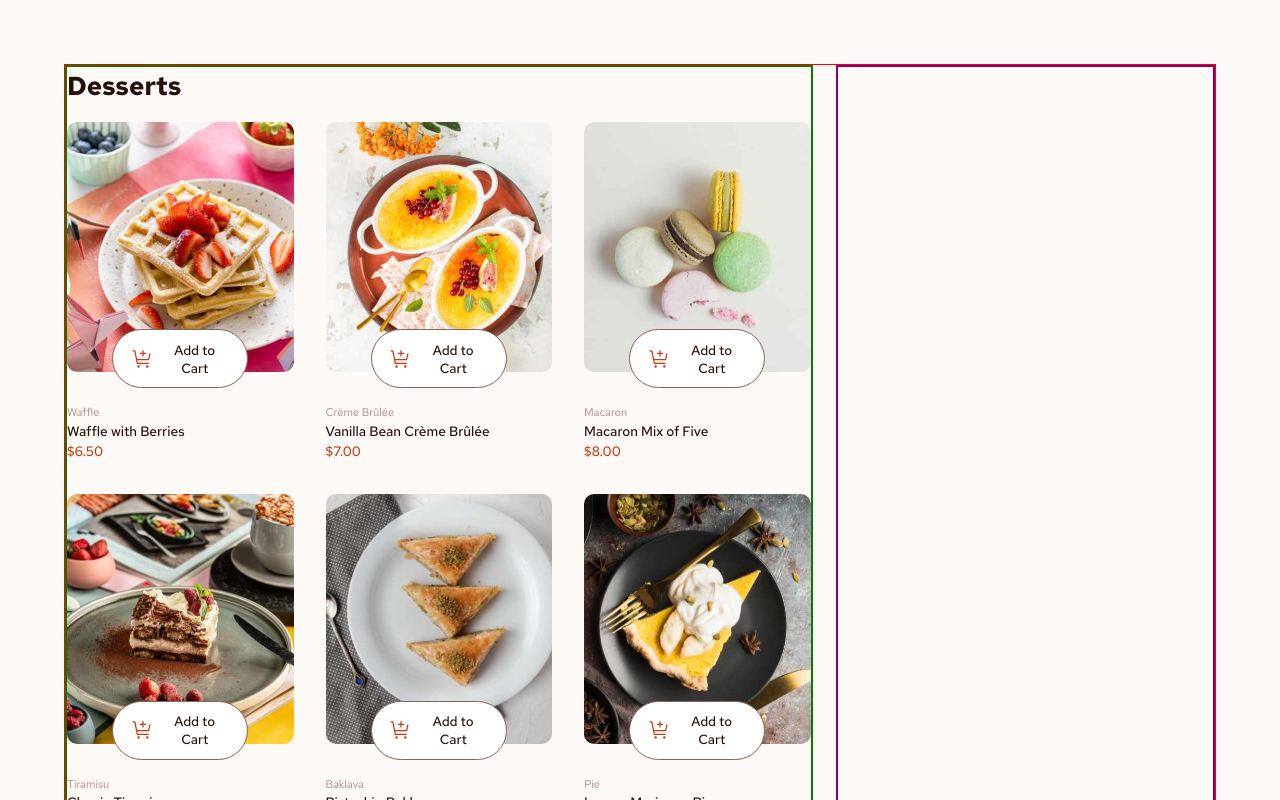
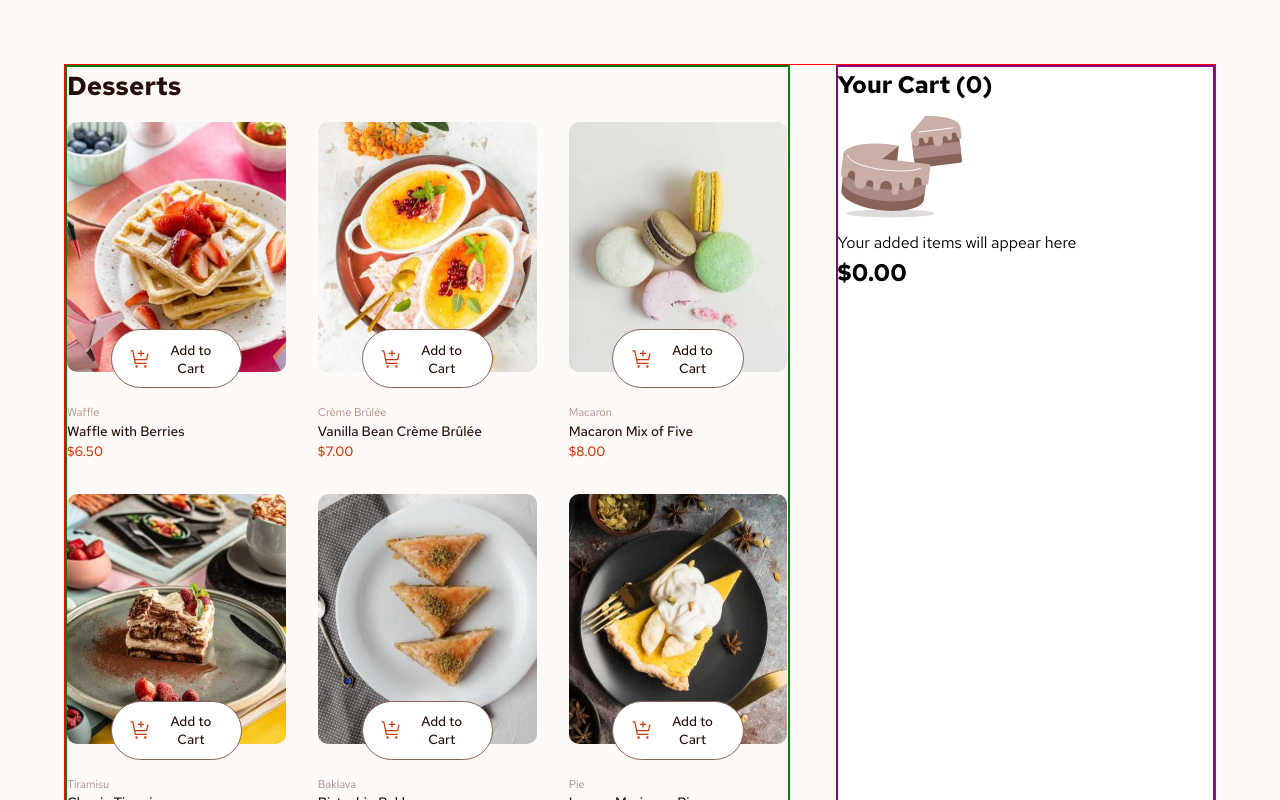
Before and after one commit to winniffy/product-list-cart, a React (Vite) app: page / in a window 1280 px wide. Shown: the top 800 px of the page. Built offline with nearby package versions, Linux system fonts and the light colour scheme.

Commit message:
shopping cart logic and install boxicon package

```diff
--- a/package.json
+++ b/package.json
@@ -10,6 +10,7 @@
     "preview": "vite preview"
   },
   "dependencies": {
+    "boxicons": "^2.1.4",
     "react": "^18.3.1",
     "react-dom": "^18.3.1"
   },
--- a/src/App.jsx
+++ b/src/App.jsx
@@ -1,9 +1,64 @@
-import { useState } from 'react'
+import { useEffect, useReducer } from 'react'
 import './variables.css'
 import Products from './data.json'
 import Desserts from './components/Desserts'
+import Cart from './components/Cart'
+
+// reducer
+function reducer(state, action) {
+  switch (action.type) {
+
+    case "add":
+      // check if item exists
+      const existingItem = state.find((item) => item.id === action.payload.id);
+      if (existingItem) {
+        return state.map((item) =>
+          item.id === action.payload.id ? {...item, quantity: item.quantity + 1} : item
+        )
+      } else {
+        return [...state, {...action.payload, quantity: 1}];
+      };
+
+    case "remove":
+      return state.map((item) =>
+        item.id === action.payload.id ? {...item, quantity: item.quantity - 1} : item
+      )
+      .filter((item) => item.quantity > 0);
+
+    default:
+      return state;
+  }
+}
+
+// initial cart state from local storage
+function initialCartState() {
+  const existingCart = localStorage.getItem('cartItems');
+  return existingCart ? JSON.parse(existingCart) : [];
+};
+
 
 function App() {
+
+  const [cartItems, dispatch] = useReducer(reducer, [], initialCartState);
+
+  function addToCart (dessert) {
+    dispatch({type: "add", payload: dessert})
+  };
+
+  function removeItem (dessertID) {
+    dispatch({type: "remove", payload: {id: dessertID}})
+  };
+
+  // cart total
+  const totalAmount = cartItems.reduce((total, item) => {
+    return total + item.price * item.quantity
+  }, 0);
+
+  // save current cart to localStorage when cart changes
+  useEffect(() => {
+    localStorage.setItem('cartItems', JSON.stringify(cartItems));
+  }, [cartItems]);
+
 
   return (
     <>
@@ -12,12 +67,12 @@ function App() {
 
         {/* left section */}
         <section className="left_container">
-          <Desserts products={Products} />
+          <Desserts products={Products} addToCart={addToCart} cartItems={cartItems} removeItem={removeItem} />
         </section>
 
         {/* right section */}
         <section className="right_container">
-
+          <Cart cartItems={cartItems} removeItem={removeItem} totalAmount={totalAmount} />
         </section>
 
       </div>
--- a/src/components/Cart.css
+++ b/src/components/Cart.css
@@ -0,0 +1,4 @@
+.cart_item-container {
+    outline: 2px solid red;
+    padding-block: 2rem;
+}
--- a/src/components/Cart.jsx
+++ b/src/components/Cart.jsx
@@ -0,0 +1,30 @@
+import CartItem from "./CartItem"
+import emptyIllustration from "/images/illustration-empty-cart.svg"
+import './Cart.css';
+
+const Cart = ({cartItems, removeItem, totalAmount}) => {
+  return (
+    <div>
+        <h2>Your Cart ({cartItems.length})</h2>
+        {
+            cartItems.length === 0 ? (
+                <>
+                    <img src={emptyIllustration} alt="empty illustration image" />
+                    <p>Your added items will appear here</p>
+                </>
+            ) : (
+                cartItems.map((item) => {
+                    console.log(cartItems)
+                    return (
+                        <CartItem key={item.id} item={item} removeItem={removeItem} />
+                    )
+                })
+            )
+        }
+
+        <h2>{`$${totalAmount.toFixed(2)}`}</h2>
+    </div>
+  )
+}
+
+export default Cart
--- /dev/null
+++ b/src/components/CartItem.jsx
@@ -0,0 +1,22 @@
+import removeIcon from '/images/icon-remove-item.svg';
+import './Cart.css';
+
+
+const CartItem = ({item, removeItem}) => {
+
+    const itemTotalAmount = `$${(item.quantity * item.price).toFixed(2)}`;
+
+  return (
+    <div className='cart_item-container'>
+        <p className='cart_item-name'>{item.name}</p>
+        <p className="cart_item-price">{`$${item.price.toFixed(2)}`}</p>
+        <p>{item.quantity}</p>
+        <p>{itemTotalAmount}</p>
+        <button onClick={(item) => removeItem(item.id)}>
+            <img src={removeIcon} alt="remove item icon" />
+        </button>
+    </div>
+  )
+}
+
+export default CartItem
--- a/src/components/DessertItem.jsx
+++ b/src/components/DessertItem.jsx
@@ -1,7 +1,9 @@
 import './Desserts.css';
-import cart from '/images/icon-add-to-cart.svg';
+import cartIcon from '/images/icon-add-to-cart.svg';
+// import decreaseIcon from '/images/icon-decrement-quantity.svg';
+// import increaseIcon from '/images/icon-increment-quantity.svg';
 
-const DessertItem = ({dessert}) => {
+const DessertItem = ({dessert, addToCart, cartItems, removeItem}) => {
 
     // card image background style
     const dessertCardImage = {
@@ -12,15 +14,32 @@ const DessertItem = ({dessert}) => {
         height: '250px',
     }
 
+    const dessertBorder = {
+        border: '2px solid var(--red)'
+    }
+
+    const checkIfItemExists = cartItems.some((item) => item.id === dessert.id);
+
   return (
     <aside className='desserts_card' key={dessert.id}>
-        {/* <img className='desserts_img' src={dessert.image.desktop} alt={`${dessert.name} image`} /> */}
-        <div className='desserts_img' style={dessertCardImage}>
+        <div className='desserts_img' style={{...dessertCardImage, ...checkIfItemExists ? dessertBorder : ''}}>
             {/* add to cart button */}
-            <button className="desserts_add-btn">
-                <img src={cart} alt="cart icon" className="cart_icon" />
-                <p className="cart_text">Add to Cart</p>
-            </button>
+            { checkIfItemExists ?
+            (<div className="desserts_add-btn inc_btn">
+                <box-icon name='minus' onClick={() => removeItem(dessert.id)}></box-icon>
+                <box-icon name='plus' onClick={() => addToCart(dessert)} ></box-icon>
+                {/* <button onClick={() => removeItem(dessert.id)} > <img src={decreaseIcon} alt="decrease" /> </button>
+                <button onClick={() => addToCart(dessert)} > <img src={increaseIcon} alt="increase" /> </button> */}
+            </div>)
+            : (
+                // <div className="desserts_img">
+                <button className="desserts_add-btn" onClick={() => addToCart(dessert)}>
+                    <img src={cartIcon} alt="cart icon" className="cart_icon" />
+                    <p className="cart_text">Add to Cart</p>
+                </button>
+                // </div>
+                )
+            }
         </div>
 
         {/* dessert card sub text */}
--- a/src/components/Desserts.css
+++ b/src/components/Desserts.css
@@ -46,6 +46,10 @@
     border-radius: 30px;
 }
 
+.inc_btn {
+    background-color: var(--red);
+}
+
 .cart_text {
     font-weight: 500;
     color: var(--rose900);
--- a/src/components/Desserts.jsx
+++ b/src/components/Desserts.jsx
@@ -1,8 +1,9 @@
 import DessertItem from './DessertItem'
 import './Desserts.css'
+import 'boxicons'
 
 
-const Desserts = ({products}) => {
+const Desserts = ({products, addToCart, cartItems, removeItem}) => {
 
   return (
     <div className="desserts_container">
@@ -12,7 +13,7 @@ const Desserts = ({products}) => {
                 // check if products exist and then map through products array from json file
                 products && products.map((dessert => {
                     return (
-                        <DessertItem key={dessert.id} dessert={dessert} />
+                        <DessertItem key={dessert.id} dessert={dessert} addToCart={addToCart} cartItems={cartItems} removeItem={removeItem}/>
                     )
                 }))
             }
--- a/src/index.css
+++ b/src/index.css
@@ -59,14 +59,16 @@ a, li {
 }
 
 .left_container {
-  width: 65%;
+  width: 63%;
   border: 2px solid green;
 }
 
 .right_container {
   border: 2px solid purple;
   width: 33%;
-  /* position: fixed; */
+  background-color: #fff;
+  /* position: fixed;
+  right: 5%; */
 }
 
 
```
Also changed, not shown: 1 other file (tests, documents, lock files or other folders).
